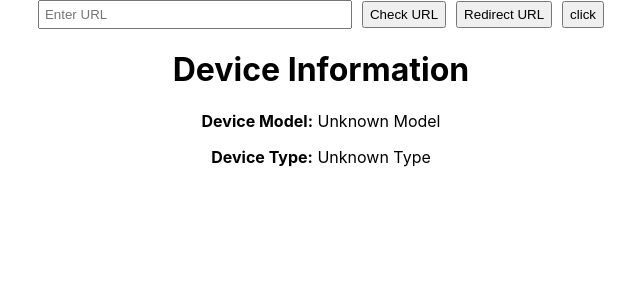
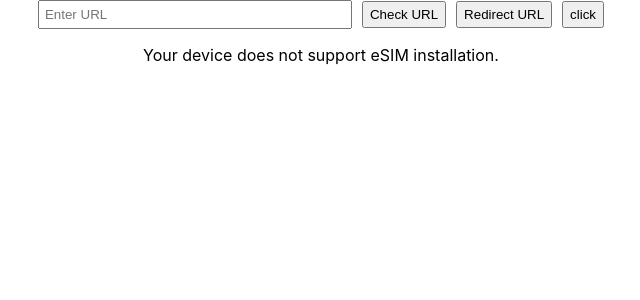
Before and after one commit to jaydipsonani/urlChecker, a React (Create React App) app: page / in a window 1280 px wide. Shown: the top 300 px of the page, without its empty margins (319-959 px from the left). Built offline with nearby package versions, Linux system fonts and the light colour scheme.

Commit message:
Update eSIMChecker.js

```diff
--- a/src/eSIMChecker.js
+++ b/src/eSIMChecker.js
@@ -407,30 +407,40 @@
 import React, { useEffect, useState } from 'react';
 import UAParser from 'ua-parser-js';
 
-const DeviceInfo = () => {
-  const [deviceInfo, setDeviceInfo] = useState({ model: '', type: '' });
+// Define a list of devices known to support eSIM
+const esimSupportedDevices = [
+  'iPhone 12', 'iPhone 13', 'iPhone 14',
+  'Samsung Galaxy S20', 'Samsung Galaxy S21', 'Samsung Galaxy S22'
+  // Add more devices as needed
+];
+
+const InstallESIM = () => {
+  const [isSupported, setIsSupported] = useState(false);
 
   useEffect(() => {
-    // Create a new instance of UAParser
     const parser = new UAParser();
-    // Get device information
     const result = parser.getResult();
     const { device } = result;
 
-    // Update state with device information
-    setDeviceInfo({
-      model: device.model || 'Unknown Model',
-      type: device.type || 'Unknown Type',
-    });
+    // Check if device model is in the supported list
+    if (device.model && esimSupportedDevices.some(model => device.model.includes(model))) {
+      setIsSupported(true);
+    } else {
+      setIsSupported(false);
+    }
   }, []);
 
   return (
     <div>
-      <h1>Device Information</h1>
-      <p><strong>Device Model:</strong> {deviceInfo.model}</p>
-      <p><strong>Device Type:</strong> {deviceInfo.type}</p>
+      {isSupported ? (
+        <button onClick={() => window.location.href = '/install-esim'}>
+          Install eSIM
+        </button>
+      ) : (
+        <p>Your device does not support eSIM installation.</p>
+      )}
     </div>
   );
 };
 
-export default DeviceInfo;
+export default InstallESIM;
```
